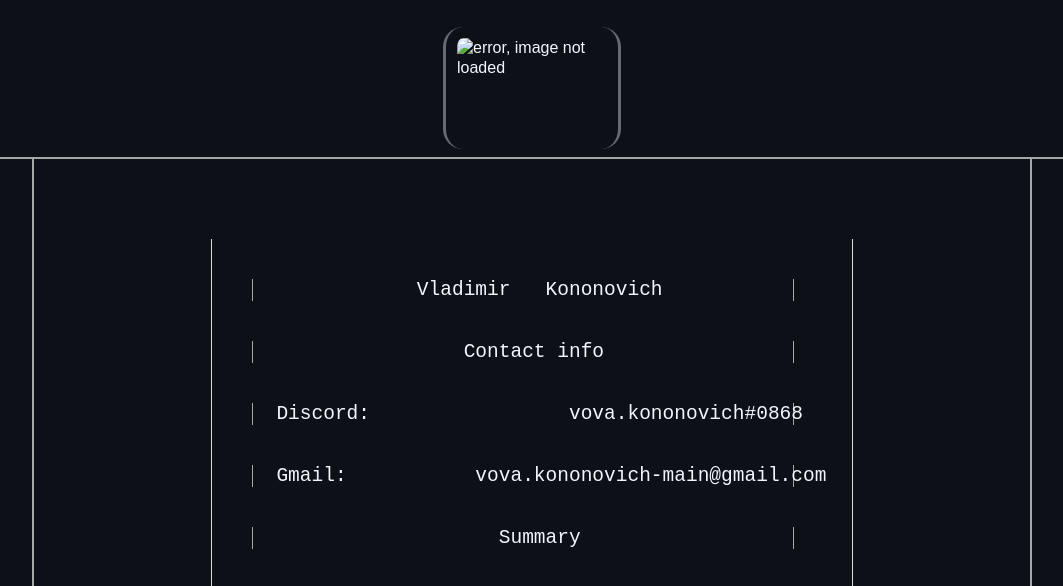
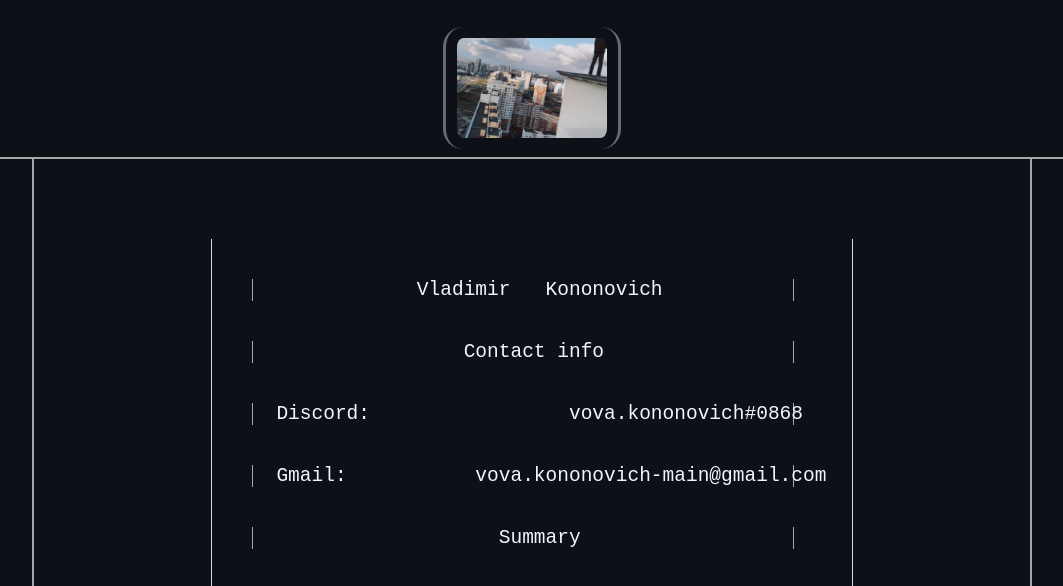
Before and after one commit to vladimirkononovich-main/rsschool-cv, a plain HTML site: page index.html in a window 1280 px wide. Shown: the part 207-793 px from the top of the page, without its empty margins (108-1171 px from the left). Drawn offline with Linux system fonts and the light colour scheme.

Commit message:
feat: rename assets file

```diff
--- a/index.html
+++ b/index.html
@@ -15,7 +15,7 @@
 
     <section class="img-container">
         <h2 class="img-logo">logo</h2>
-        <img class="img__elem1" src="hel/test.jpg" alt="error, image not loaded">
+        <img class="img__elem1" src="assets/test.png" alt="error, image not loaded">
     </section>
 
     <main class="main-container">
```
Also changed, not shown: assets/test.png (renamed from assets/test.jpg).
